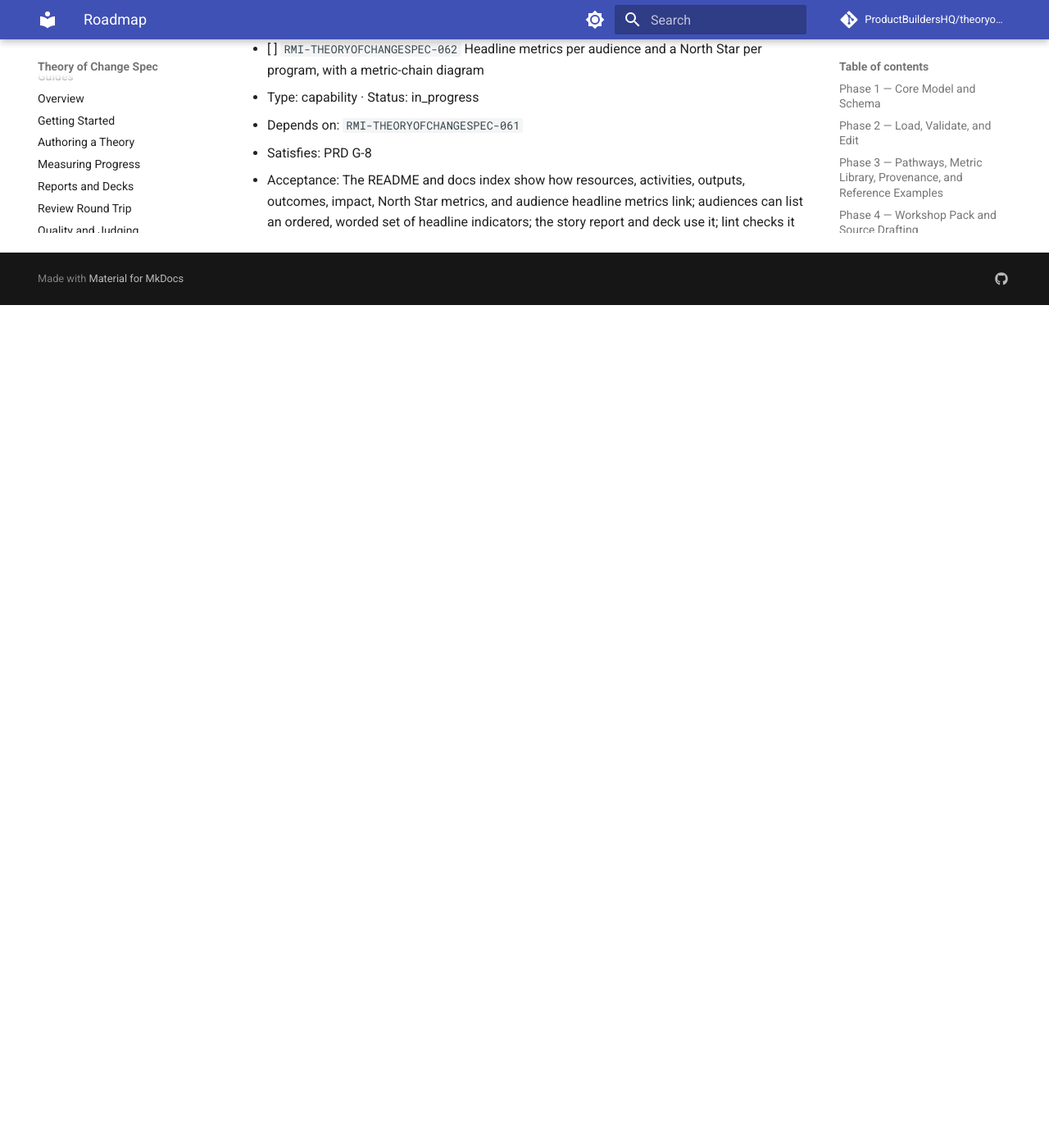
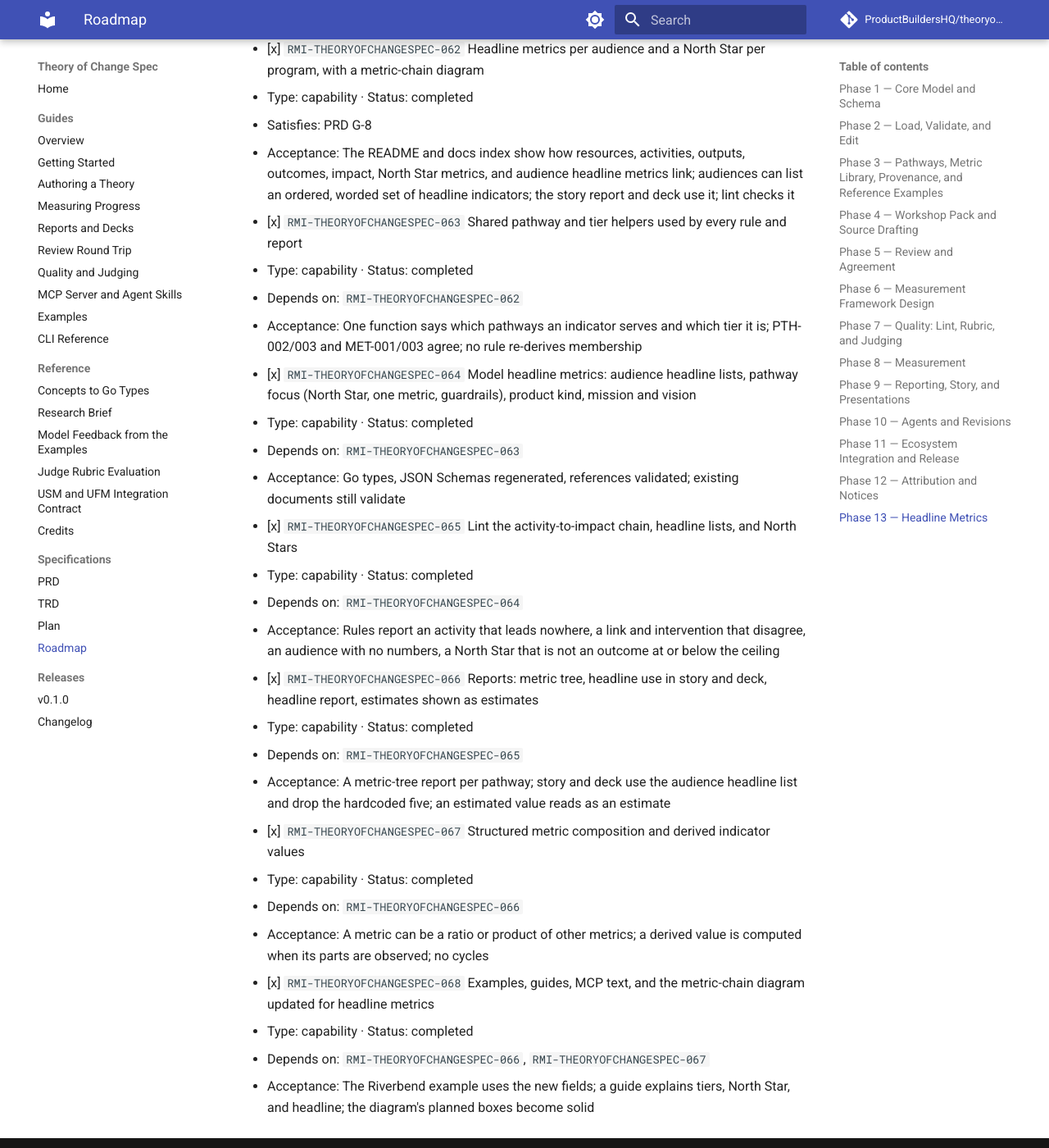
Before and after one commit to ProductBuildersHQ/theoryofchange-spec, an MkDocs documentation site: the page built from docs/specs/initiatives/INIT-THEORYOFCHANGESPEC-001/ROADMAP.md, in a window 1280 px wide and 1400 px high, scrolled down 15682 px. Shown: the whole window at 82% size. Built offline with MkDocs 1.6.1 and Material for MkDocs 9.7.7, drawn with Linux system fonts in a browser that asks for light colours; comment, search, counter and statistics services are not loaded; before the commit the page ends 16054 px from its top, so only the background shows below that; some of the changed text lies outside the part shown.

Commit message:
docs(roadmap): add the headline metrics items and sync their statuses
Refs: RMI-THEORYOFCHANGESPEC-068

Co-Authored-By: Claude Sonnet 5.5 <noreply@anthropic.com>

```diff
--- a/docs/specs/initiatives/INIT-THEORYOFCHANGESPEC-001/ROADMAP.md
+++ b/docs/specs/initiatives/INIT-THEORYOFCHANGESPEC-001/ROADMAP.md
@@ -2,7 +2,7 @@
 
 **Initiative:** `INIT-THEORYOFCHANGESPEC-001`
 **Repository:** `github.com/ProductBuildersHQ/theoryofchange-spec`
-**Status:** In progress — 10 of 13 phases completed
+**Status:** In progress — 11 of 13 phases completed
 
 > RMI IDs are stable and permanent. Commits implementing an item carry the trailer `Refs: RMI-THEORYOFCHANGESPEC-<NNN>`. Phase status is derived from member RMIs — a phase is complete only when all its RMIs are complete. RMI `0NN` corresponds to PLAN step `P-NN`; phases order the work, so numbers are not sequential across phases. Phases 1–5 are the thin slice (adopter milestones M0 and M1). Requirements in each `Satisfies` line are defined in PRD.md and TRD.md.
 
@@ -383,11 +383,40 @@
 
 ## Phase 13 — Headline Metrics
 
-**Theme:** Tie the causal chain to the metrics each program steers by and each audience is told: a North Star per program, guardrails, and curated headline numbers per audience
-**Status:** In progress — 0 of 1 items completed
+**Theme:** Tie the causal chain to the metrics each program steers by and each audience is told: a North Star per program, guardrails, curated headline numbers per audience, and metrics worked out from others
+**Status:** Completed — 7 of 7 items completed
 
-- [ ] `RMI-THEORYOFCHANGESPEC-062` Headline metrics per audience and a North Star per program, with a metric-chain diagram
-  - Type: capability · Status: in_progress
-  - Depends on: `RMI-THEORYOFCHANGESPEC-061`
+- [x] `RMI-THEORYOFCHANGESPEC-062` Headline metrics per audience and a North Star per program, with a metric-chain diagram
+  - Type: capability · Status: completed
   - Satisfies: PRD G-8
   - Acceptance: The README and docs index show how resources, activities, outputs, outcomes, impact, North Star metrics, and audience headline metrics link; audiences can list an ordered, worded set of headline indicators; the story report and deck use it; lint checks it
+
+- [x] `RMI-THEORYOFCHANGESPEC-063` Shared pathway and tier helpers used by every rule and report
+  - Type: capability · Status: completed
+  - Depends on: `RMI-THEORYOFCHANGESPEC-062`
+  - Acceptance: One function says which pathways an indicator serves and which tier it is; PTH-002/003 and MET-001/003 agree; no rule re-derives membership
+
+- [x] `RMI-THEORYOFCHANGESPEC-064` Model headline metrics: audience headline lists, pathway focus (North Star, one metric, guardrails), product kind, mission and vision
+  - Type: capability · Status: completed
+  - Depends on: `RMI-THEORYOFCHANGESPEC-063`
+  - Acceptance: Go types, JSON Schemas regenerated, references validated; existing documents still validate
+
+- [x] `RMI-THEORYOFCHANGESPEC-065` Lint the activity-to-impact chain, headline lists, and North Stars
+  - Type: capability · Status: completed
+  - Depends on: `RMI-THEORYOFCHANGESPEC-064`
+  - Acceptance: Rules report an activity that leads nowhere, a link and intervention that disagree, an audience with no numbers, a North Star that is not an outcome at or below the ceiling
+
+- [x] `RMI-THEORYOFCHANGESPEC-066` Reports: metric tree, headline use in story and deck, headline report, estimates shown as estimates
+  - Type: capability · Status: completed
+  - Depends on: `RMI-THEORYOFCHANGESPEC-065`
+  - Acceptance: A metric-tree report per pathway; story and deck use the audience headline list and drop the hardcoded five; an estimated value reads as an estimate
+
+- [x] `RMI-THEORYOFCHANGESPEC-067` Structured metric composition and derived indicator values
+  - Type: capability · Status: completed
+  - Depends on: `RMI-THEORYOFCHANGESPEC-066`
+  - Acceptance: A metric can be a ratio or product of other metrics; a derived value is computed when its parts are observed; no cycles
+
+- [x] `RMI-THEORYOFCHANGESPEC-068` Examples, guides, MCP text, and the metric-chain diagram updated for headline metrics
+  - Type: capability · Status: completed
+  - Depends on: `RMI-THEORYOFCHANGESPEC-066`, `RMI-THEORYOFCHANGESPEC-067`
+  - Acceptance: The Riverbend example uses the new fields; a guide explains tiers, North Star, and headline; the diagram's planned boxes become solid
```
